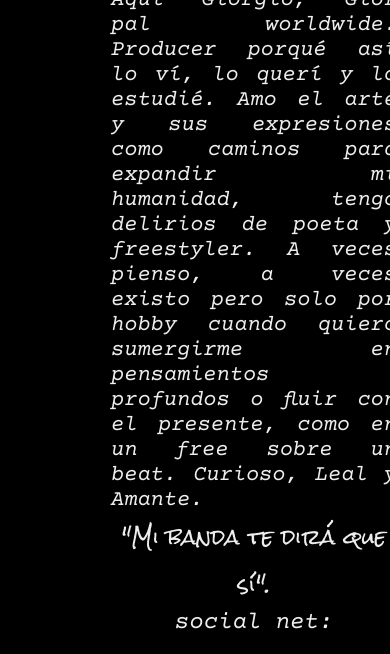
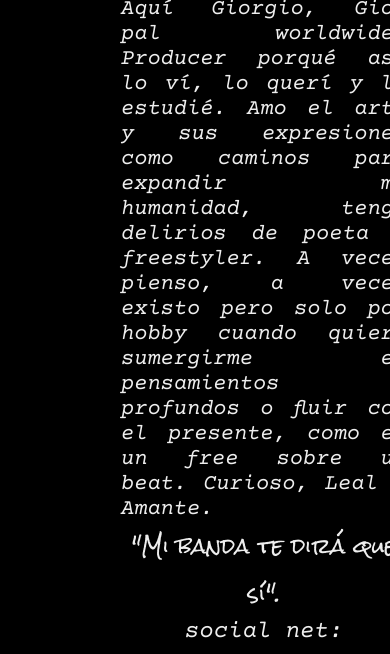
Before and after one commit to ByGior/webgior, a plain HTML site: page index.html in a window 390 px wide. Shown: the part 182-836 px from the top of the page. Drawn offline with nearby package versions, Linux system fonts and the light colour scheme; a web font is replaced by a local one.

Commit message:
Edit para cualquier Devicestyle.css

```diff
--- a/styles/style.css
+++ b/styles/style.css
@@ -175,3 +175,24 @@ body {
     font-size: 24px;
     font-weight: 400;
 }
+/* Estilos para pantallas grandes (computadoras) */
+body {
+  font-size: 18px;
+  padding: 20px;
+}
+
+/* Estilos para tablets */
+@media screen and (max-width: 768px) {
+  body {
+    font-size: 16px;
+    padding: 15px;
+  }
+}
+
+/* Estilos para celulares */
+@media screen and (max-width: 480px) {
+  body {
+    font-size: 14px;
+    padding: 10px;
+  }
+}
```
